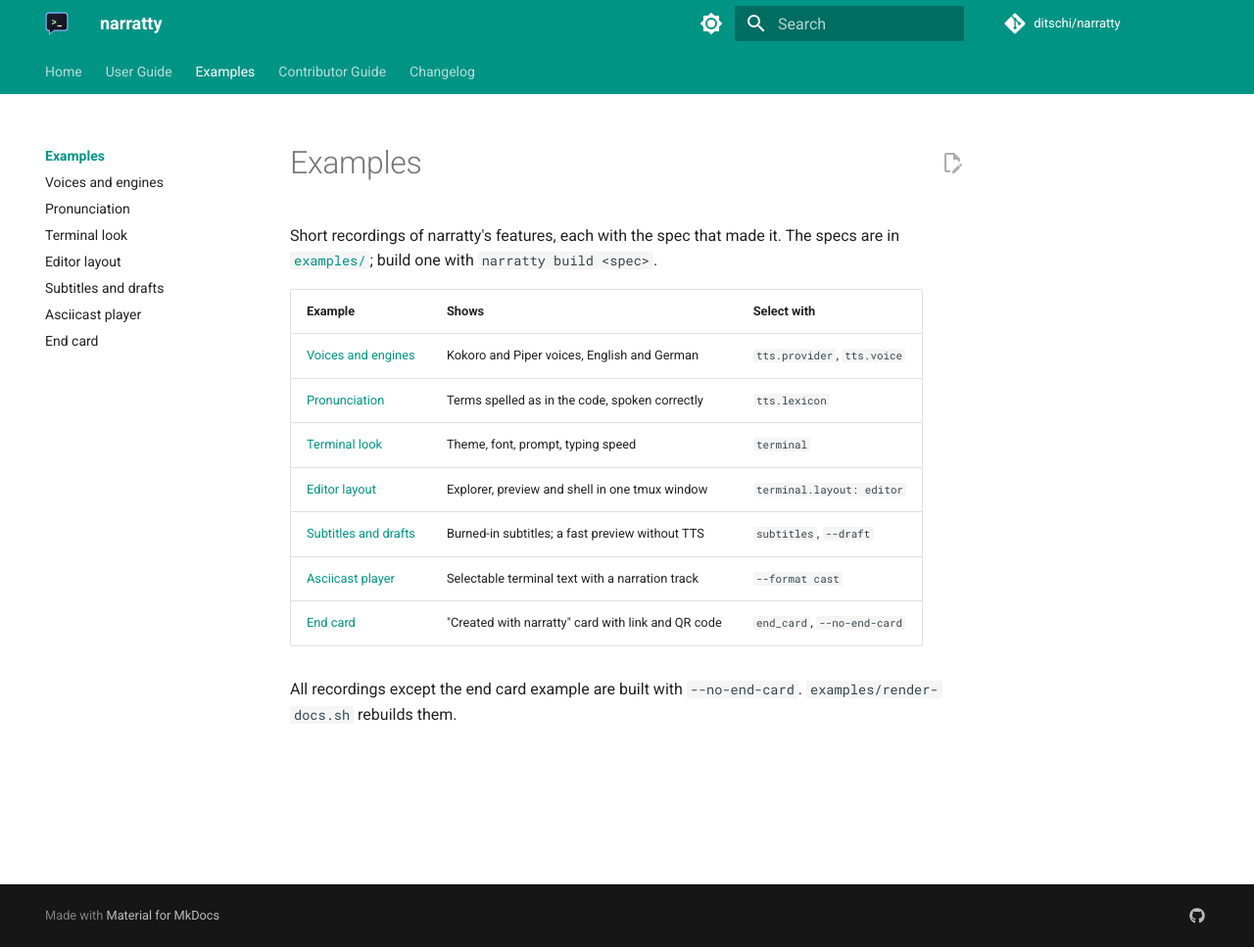
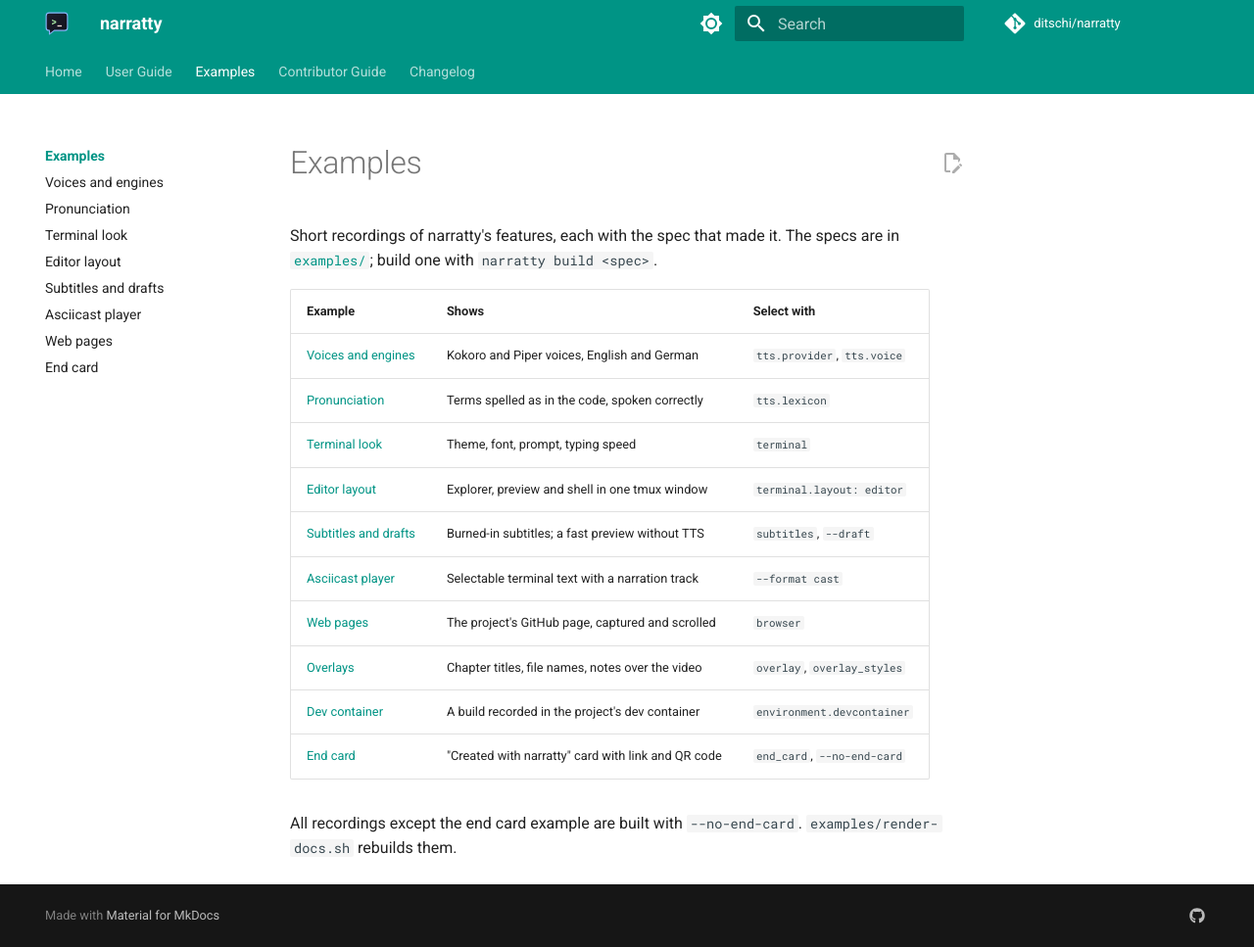
Before and after one commit to ditschi/narratty, an MkDocs documentation site: the page built from docs/examples/index.md, in a window 1280 px wide and 967 px high. Shown: the whole window at 98% size. Built offline with MkDocs 1.6.1 and Material for MkDocs 9.7.7, drawn with Linux system fonts in a browser that asks for light colours; comment, search, counter and statistics services are not loaded; the version menu is left out.

Commit message:
docs: add the web page example; make the fast-pause test robust on macOS
The examples index links the overlay and dev-container docs, and render-docs.sh
renders the browser example. The fast-pause cast test uses a longer pause, so a
slow shell start-up on macOS runners no longer eats the margin.

Co-Authored-By: Claude Opus 5.5 (1M context) <noreply@anthropic.com>
Claude-Session: https://claude.ai/code/session_01NuHiREWAJPP5RWTRRw4apD

```diff
--- a/docs/examples/index.md
+++ b/docs/examples/index.md
@@ -12,6 +12,9 @@ one with `narratty build <spec>`.
 | [Editor layout](editor-layout.md) | Explorer, preview and shell in one tmux window | `terminal.layout: editor` |
 | [Subtitles and drafts](subtitles.md) | Burned-in subtitles; a fast preview without TTS | `subtitles`, `--draft` |
 | [Asciicast player](cast.md) | Selectable terminal text with a narration track | `--format cast` |
+| [Web pages](browser.md) | The project's GitHub page, captured and scrolled | `browser` |
+| [Overlays](../user-guide/spec.md#overlays) | Chapter titles, file names, notes over the video | `overlay`, `overlay_styles` |
+| [Dev container](../user-guide/environments.md#example-record-a-build-in-the-dev-container) | A build recorded in the project's dev container | `environment.devcontainer` |
 | [End card](end-card.md) | "Created with narratty" card with link and QR code | `end_card`, `--no-end-card` |
 
 All recordings except the end card example are built with `--no-end-card`.
--- a/mkdocs.yml
+++ b/mkdocs.yml
@@ -100,6 +100,7 @@ nav:
       - Editor layout: examples/editor-layout.md
       - Subtitles and drafts: examples/subtitles.md
       - Asciicast player: examples/cast.md
+      - Web pages: examples/browser.md
       - End card: examples/end-card.md
   - Contributor Guide:
       - Development setup: contributor-guide/dev-setup.md
```
Also changed, not shown: docs/examples/browser.md (added, +17 -0 lines), 2 other files.
